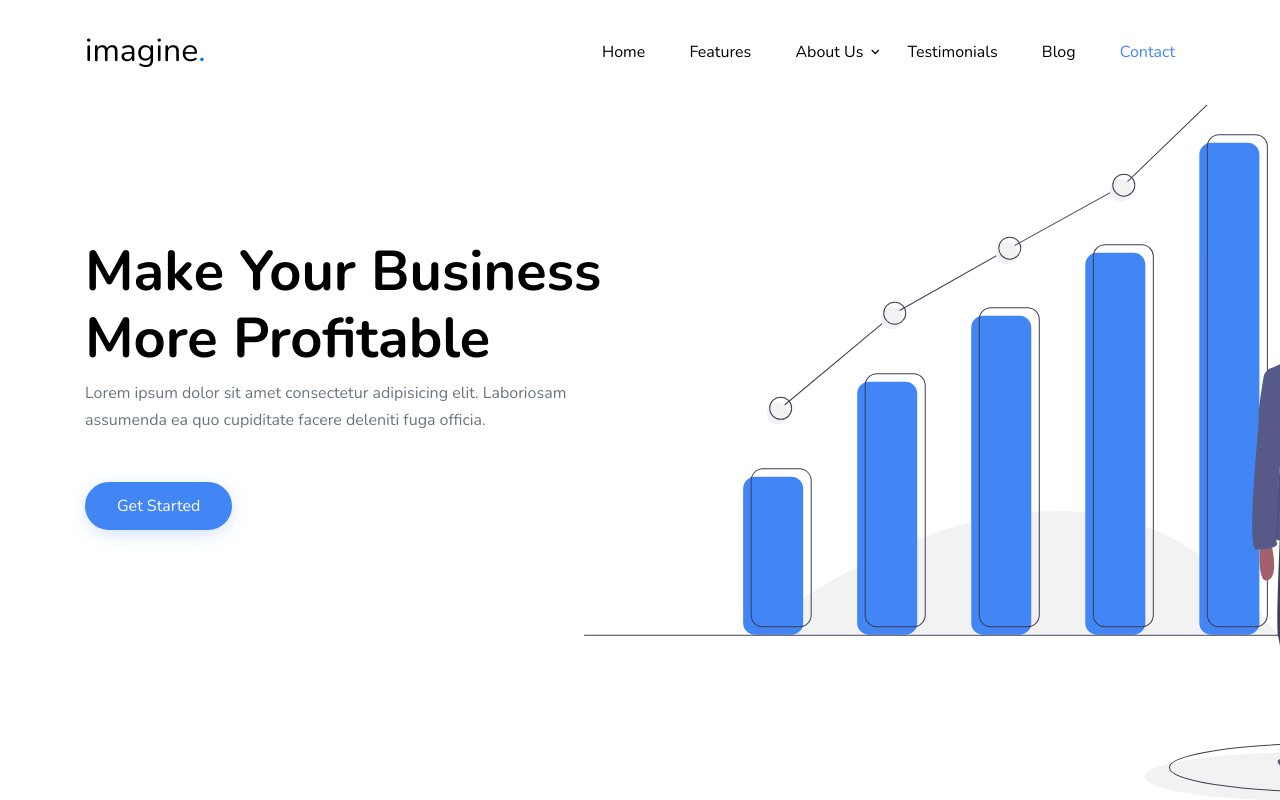
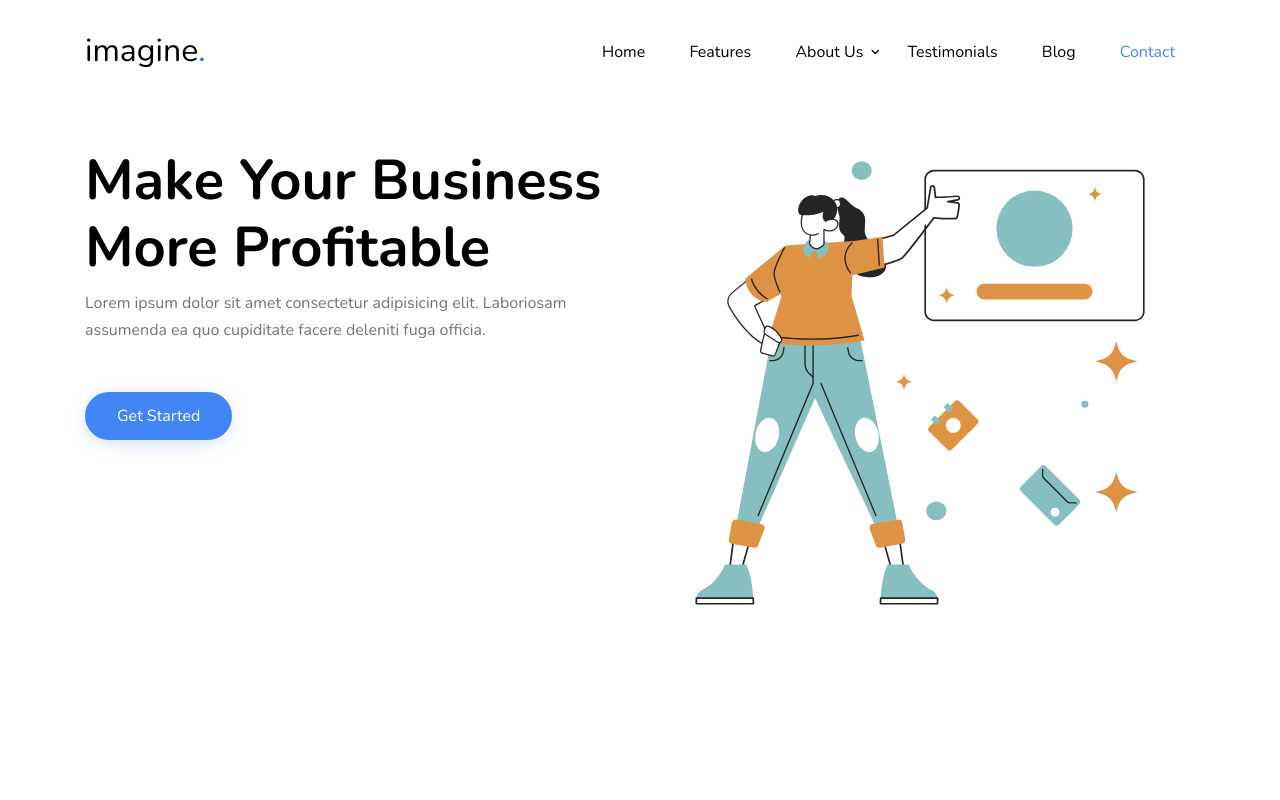
Before and after one commit to AlejandroRigau/publishing, a plain HTML site: page index.html in a window 1280 px wide. Shown: the top 800 px of the page. Drawn offline with nearby package versions, Linux system fonts and the light colour scheme; files whose address does not match are found by name.

Commit message:
added a custom animated svg image

```diff
--- a/index.html
+++ b/index.html
@@ -100,7 +100,6 @@
 
           <div class="col-md-12" style="position: relative;" data-aos="fade-up" data-aos-delay="200">
 
-            <img src="images/undraw_investing_7u74.svg" alt="Image" class="img-fluid img-absolute">
 
             <div class="row mb-4" data-aos="fade-up" data-aos-delay="200">
               <div class="col-lg-6 mr-auto">
@@ -109,6 +108,9 @@
                 <div>
                   <a href="#" class="btn btn-primary mr-2 mb-2">Get Started</a>
                 </div>
+              </div>
+              <div class="col-lg-6">
+                <object data="images/Branding Design.svg"></object>
               </div>
 
 
```
Also changed, not shown: images/Branding Design.svg (added).
